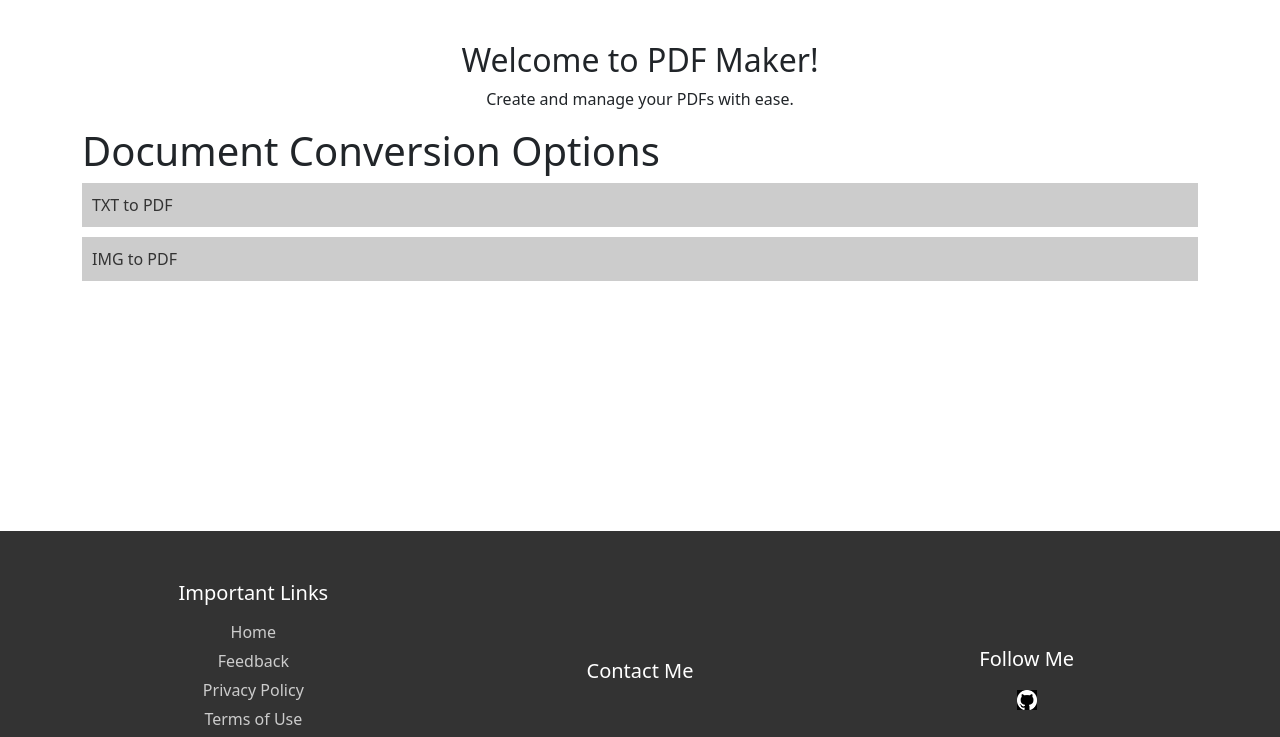
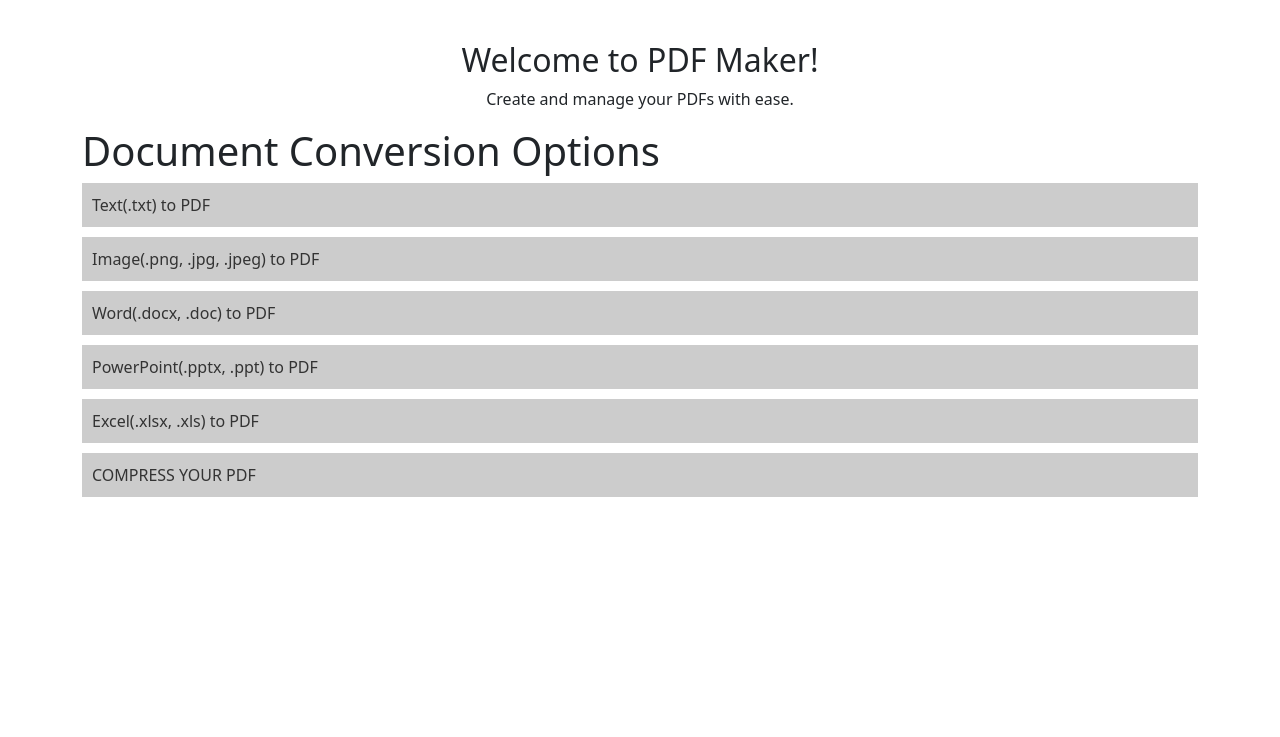
Before and after one commit to Soyeb-Ali-Faruque/pdf_Maker, a Django app: page / in a window 1280 px wide. Shown: the part 59-796 px from the top of the page. Run offline with Django 4.2, Linux system fonts and the light colour scheme; data comes from the database, SQL or seed files in the repository; data that the repository does not hold is empty.

Commit message:
.txt and image to pdf conversion  part has almost done

```diff
--- a/pdf_Maker/pdf_Maker/urls.py
+++ b/pdf_Maker/pdf_Maker/urls.py
@@ -38,8 +38,10 @@
     path('delete-account/',views.delete_account,name='Delete-account'),
     path('text-to-pdf',views.textToPdf,name='Text-To-Pdf'),
     path('image-to-pdf',views.imgToPdf,name='Image-To-Pdf'),
-
-
+    path('word-to-pdf',views.wordToPdf,name='Word-To-Pdf'),
+    path('powerpoint-to-pdf',views.powerpointToPdf,name='Powerpoint-To-Pdf'),
+    path('excel-to-pdf',views.excelToPdf,name='Excel-To-Pdf'),
+    path('compress-pdf',views.compressPdf,name='Compress-pdf'),
     path('feedback/',views.feedback,name="Feedback"),
 
 
--- a/pdf_Maker/pdf_Maker/views.py
+++ b/pdf_Maker/pdf_Maker/views.py
@@ -23,7 +23,13 @@
 from reportlab.lib.pagesizes import letter
 from reportlab.pdfgen import canvas
 from PIL import Image
+from reportlab.lib.utils import ImageReader
+from docx import Document
+from pptx import Presentation
+from openpyxl import load_workbook
 from io import BytesIO
+
+
 
 
 def home(request):
@@ -314,6 +320,43 @@
 
     return render(request,'pdf.html',{'file_accept':'.png, .jpg, .jpeg'})
 
+def wordToPdf(request):
+    if request.method == 'POST':
+        user_file=request.FILES.get('file')
+        pdf_content = convert_to_pdf(user_file)
+
+        # Send the PDF to the frontend for automatic downloading
+        response = HttpResponse(pdf_content, content_type='application/pdf')
+        response['Content-Disposition'] = f'attachment; filename="{user_file.name.replace(".doc", ".pdf").replace(".docx", ".pdf")}"'
+        return response
+
+    return render(request,'pdf.html',{'file_accept':'.doc, .docx'})
+
+def powerpointToPdf(request):
+    if request.method == 'POST':
+        user_file=request.FILES.get('file')
+        pdf_content = convert_to_pdf(user_file)
+
+        # Send the PDF to the frontend for automatic downloading
+        response = HttpResponse(pdf_content, content_type='application/pdf')
+        response['Content-Disposition'] = f'attachment; filename="{user_file.name.replace(".ppt", ".pdf").replace(".pptx", ".pdf")}"'
+        return response
+    return render(request,'pdf.html',{'file_accept':'.ppt, .pptx'})
+
+def excelToPdf(request):
+    if request.method == 'POST':
+        user_file=request.FILES.get('file')
+        pdf_content = convert_to_pdf(user_file)
+
+        # Send the PDF to the frontend for automatic downloading
+        response = HttpResponse(pdf_content, content_type='application/pdf')
+        response['Content-Disposition'] = f'attachment; filename="{user_file.name.replace(".xls", ".pdf").replace(".xlsx", ".pdf")}"'
+        return response
+    return render(request,'pdf.html',{'file_accept':'.xls, .xlsx'})
+
+def compressPdf(request):
+    pass
+
 def convert_to_pdf(file):
     # Create a BytesIO buffer to store the PDF content
     pdf_buffer = BytesIO()
@@ -321,35 +364,72 @@
     # Create a PDF document using reportlab
     pdf = canvas.Canvas(pdf_buffer)
 
+    y_position = 750
+    line_height = 12
+    page_height = 800
+
+    # text to PDF conversion
     if file.name.endswith('.txt'):
-        # Read the content of the .txt file and write it to the PDF
-        with txt_file.open(mode='r') as txt_content:
-            y_position = 750  # Starting y-position
-            line_height = 12  # Adjust as needed
-            page_height = 800  # Adjust as needed
-
+        with file.open(mode='r') as txt_content:
             for line in txt_content:
                 pdf.drawString(100, y_position, line.strip())
-                y_position -= line_height  # Move to the next line
+                y_position -= line_height
                 if y_position < 50:
-                    # Add a new page
                     pdf.showPage()
                     y_position = page_height
+
+    # image to PDF conversion
     elif file.name.endswith(('.jpg', '.jpeg', '.png')):
-        # Handle image files
         image = Image.open(file)
-        pdf.drawInlineImage(image, 0, 0, width=595.276, height=841.890)
+        image_reader = ImageReader(image)
+        pdf.drawImage(image_reader, 0, 0, width=595.276, height=841.890)
 
-    else:
-        pass
+    # word to PDF conversion
+    elif file.name.endswith(('.doc', '.docx')):
+        doc = Document(file)
+        for paragraph in doc.paragraphs:
+            pdf.drawString(100, y_position, paragraph.text.strip())
+            y_position -= line_height
+            if y_position < 50:
+                pdf.showPage()
+                y_position = page_height
+
+
+    # powerpoint to PDF conversion
+    elif file.name.endswith(('.ppt', '.pptx')):
+        presentation = Presentation(file)
+        for slide_number, slide in enumerate(presentation.slides):
+            for shape in slide.shapes:
+                if shape.has_text_frame:
+                    pdf.drawString(100, y_position, shape.text.strip())
+                    y_position -= line_height
+                    if y_position < 50:
+                        y_position = page_height
+                        pdf.showPage()
+
+    # excel to PDF conversion
+    elif file.name.endswith(('.xls', '.xlsx')):
+        workbook = load_workbook(file)
+        for sheet_name in workbook.sheetnames:
+            sheet = workbook[sheet_name]
+            for row in sheet.iter_rows(values_only=True):
+                for cell_value in row:
+                    pdf.drawString(100, y_position, str(cell_value).strip())
+                    y_position -= line_height
+                    if y_position < 50:
+                        y_position = page_height
+                        pdf.showPage()
+
     # Save the PDF content and close the PDF document
     pdf.save()
 
     # Set the buffer position to the beginning for reading
     pdf_buffer.seek(0)
 
-    # Return the PDF content
+    # Return the filename for use in Content-Disposition header
     return pdf_buffer.read()
+
+
 #Feedback
 def feedback(request):
     if request.method == 'POST':
--- a/pdf_Maker/templates/header.html
+++ b/pdf_Maker/templates/header.html
@@ -9,6 +9,7 @@
                 <div class="dropdown-content">
                     <a href="{% url 'Text-To-Pdf' %}">convert text to pdf</a>
                     <a href="{% url 'Image-To-Pdf' %}">convert image to pdf</a>
+
 
                     <!-- Add more feature links as needed -->
                 </div>
--- a/pdf_Maker/templates/index.html
+++ b/pdf_Maker/templates/index.html
@@ -12,10 +12,22 @@
     <div class="container">
         <h1>Document Conversion Options</h1>
         <div class="option">
-          <a href="{% url 'Text-To-Pdf' %}">TXT to PDF</a>
+          <a href="{% url 'Text-To-Pdf' %}">Text(.txt) to PDF</a>
         </div>
         <div class="option">
-          <a href="{% url 'Image-To-Pdf' %}">IMG to PDF</a>
+          <a href="{% url 'Image-To-Pdf' %}">Image(.png, .jpg, .jpeg) to PDF</a>
+        </div>
+        <div class="option">
+          <a href="{% url 'Word-To-Pdf' %}">Word(.docx, .doc) to PDF</a>
+        </div>
+        <div class="option">
+          <a href="{% url 'Powerpoint-To-Pdf' %}">PowerPoint(.pptx, .ppt) to PDF</a>
+        </div>
+        <div class="option">
+          <a href="{% url 'Excel-To-Pdf' %}">Excel(.xlsx, .xls) to PDF</a>
+        </div>
+        <div class="option">
+          <a href="{% url 'Compress-pdf' %}">COMPRESS YOUR PDF</a>
         </div>
 
     </div>
```
Also changed, not shown: 1 other file.
